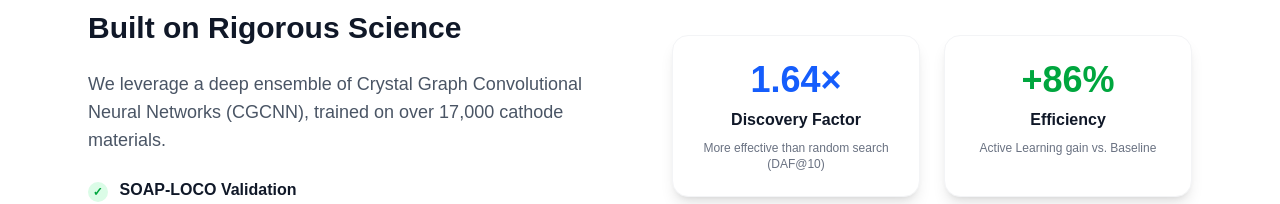
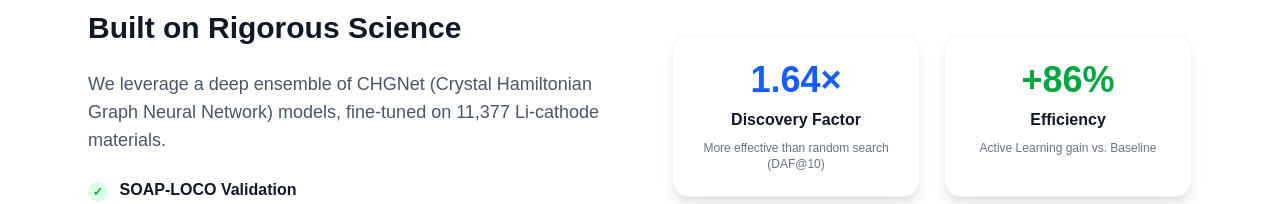
Before and after one commit to ErenAri/cathode-screening, a Next.js app in the folder web/frontend/: page / in a window 1280 px wide. Shown: the part 1478-1682 px from the top of the page. Built offline with nearby package versions, Linux system fonts and the light colour scheme; no server answers.

Commit message:
fix: Replace CGCNN with CHGNet in home page
- Updated 'Built on Rigorous Science' section
- Changed 17,000 cathodes to 11,377 Li-cathode materials

```diff
--- a/web/frontend/src/app/page.tsx
+++ b/web/frontend/src/app/page.tsx
@@ -226,7 +226,7 @@ export default function Home() {
           <div>
             <h2 className="text-3xl font-bold text-gray-900 mb-6">Built on Rigorous Science</h2>
             <p className="text-lg text-gray-600 mb-6">
-              We leverage a deep ensemble of Crystal Graph Convolutional Neural Networks (CGCNN), trained on over 17,000 cathode materials.
+              We leverage a deep ensemble of CHGNet (Crystal Hamiltonian Graph Neural Network) models, fine-tuned on 11,377 Li-cathode materials.
             </p>
             <ul className="space-y-4 mb-8">
               <li className="flex items-start gap-3">
```
